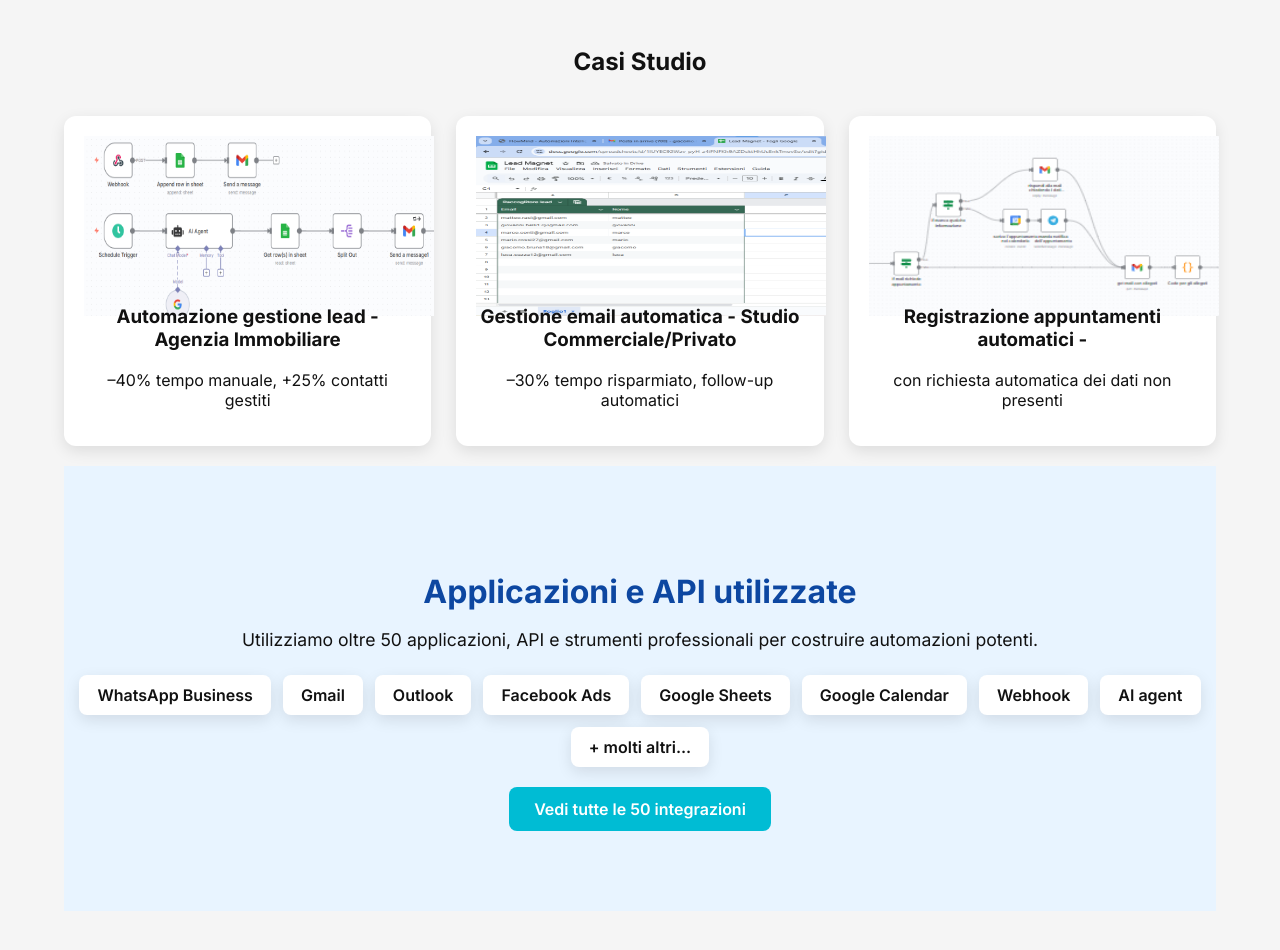
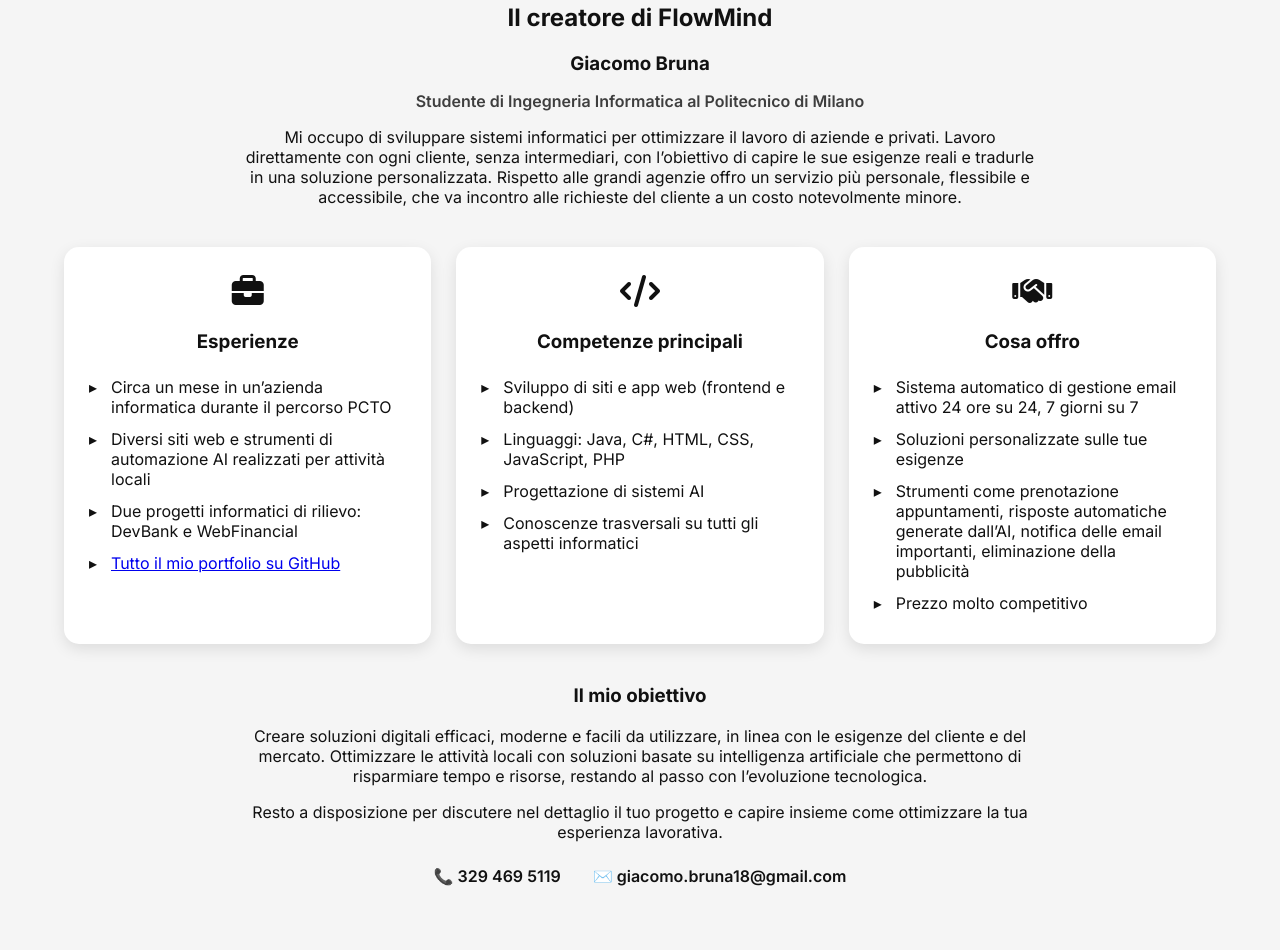
Before and after one commit to Jack1810licata/flowmindn8n, a plain HTML site: page index.html in a window 1280 px wide. Shown: the part 1730-2680 px from the top of the page. Drawn offline with Linux system fonts and the light colour scheme.

Commit message:
Update index.html

```diff
--- a/index.html
+++ b/index.html
@@ -10,6 +10,18 @@
         href="https://fonts.googleapis.com/css2?family=Inter:wght@400;600;700&family=Poppins:wght@400;600;700&display=swap"
         rel="stylesheet">
     <script src="https://kit.fontawesome.com/a076d05399.js" crossorigin="anonymous"></script>
+    <style>
+        .creator-intro { max-width: 800px; margin: 0 auto 40px; text-align: center; }
+        .creator-intro h3 { margin-bottom: 4px; }
+        .creator-role { font-weight: 600; opacity: .8; margin-bottom: 16px; }
+        .creator-card ul { list-style: none; padding: 0; margin: 12px 0 0; text-align: left; }
+        .creator-card li { position: relative; padding: 6px 0 6px 22px; }
+        .creator-card li::before { content: "▸"; position: absolute; left: 0; }
+        .creator-card a { text-decoration: underline; }
+        .creator-goal { max-width: 800px; margin: 40px auto 0; text-align: center; }
+        .creator-contacts { display: flex; flex-wrap: wrap; justify-content: center; gap: 12px 32px; margin-top: 24px; font-weight: 600; }
+        .creator-contacts a { color: inherit; text-decoration: none; }
+    </style>
 </head>
 
 <body>
@@ -21,6 +33,7 @@
                     <li><a href="#home">Home</a></li>
                     <li><a href="#services">Servizi</a></li>
                     <li><a href="#about">Chi Siamo</a></li>
+                    <li><a href="#creator">Il Creatore</a></li>
                     <li><a href="#cases">Casi Studio</a></li>
                     <li><a href="#contact">Contatti</a></li>
                 </ul>
@@ -34,8 +47,6 @@
                 <h2>Automazioni intelligenti per far crescere la tua azienda.</h2>
                 <p>FlowMind sviluppa soluzioni personalizzate per ottimizzare processi, gestire lead e automatizzare
                     comunicazioni.</p>
-                <a href="#contact" class="btn-primary btn-animate">Richiedi una demo gratuita e un video
-                    illustrativo</a>
             </div>
 
         </div>
@@ -90,6 +101,71 @@
                 <li>Trasparenza</li>
             </ul>
             <p>Strumenti utilizzati: n8n, AI, API</p>
+        </div>
+    </section>
+
+    <section id="creator" class="services-section creator-section">
+        <div class="container">
+            <h2 class="fade-in">Il creatore di FlowMind</h2>
+
+            <div class="creator-intro fade-in">
+                <h3>Giacomo Bruna</h3>
+                <p class="creator-role">Studente di Ingegneria Informatica al Politecnico di Milano</p>
+                <p>Mi occupo di sviluppare sistemi informatici per ottimizzare il lavoro di aziende e privati.
+                    Lavoro direttamente con ogni cliente, senza intermediari, con l’obiettivo di capire le sue
+                    esigenze reali e tradurle in una soluzione personalizzata. Rispetto alle grandi agenzie offro un
+                    servizio più personale, flessibile e accessibile, che va incontro alle richieste del cliente a
+                    un costo notevolmente minore.</p>
+            </div>
+
+            <div class="services-grid">
+                <div class="service-card creator-card fade-in">
+                    <div class="icon"><i class="fas fa-briefcase"></i></div>
+                    <h3>Esperienze</h3>
+                    <ul>
+                        <li>Circa un mese in un’azienda informatica durante il percorso PCTO</li>
+                        <li>Diversi siti web e strumenti di automazione AI realizzati per attività locali</li>
+                        <li>Due progetti informatici di rilievo: DevBank e WebFinancial</li>
+                        <li><a href="https://github.com/GiacomoBrunaScuola?tab=repositories" target="_blank"
+                                rel="noopener">Tutto il mio portfolio su GitHub</a></li>
+                    </ul>
+                </div>
+                <div class="service-card creator-card fade-in">
+                    <div class="icon"><i class="fas fa-code"></i></div>
+                    <h3>Competenze principali</h3>
+                    <ul>
+                        <li>Sviluppo di siti e app web (frontend e backend)</li>
+                        <li>Linguaggi: Java, C#, HTML, CSS, JavaScript, PHP</li>
+                        <li>Progettazione di sistemi AI</li>
+                        <li>Conoscenze trasversali su tutti gli aspetti informatici</li>
+                    </ul>
+                </div>
+                <div class="service-card creator-card fade-in">
+                    <div class="icon"><i class="fas fa-handshake"></i></div>
+                    <h3>Cosa offro</h3>
+                    <ul>
+                        <li>Sistema automatico di gestione email attivo 24 ore su 24, 7 giorni su 7</li>
+                        <li>Soluzioni personalizzate sulle tue esigenze</li>
+                        <li>Strumenti come prenotazione appuntamenti, risposte automatiche generate dall’AI, notifica
+                            delle email importanti, eliminazione della pubblicità</li>
+                        <li>Prezzo molto competitivo</li>
+                    </ul>
+                </div>
+            </div>
+
+            <div class="creator-goal fade-in">
+                <h3>Il mio obiettivo</h3>
+                <p>Creare soluzioni digitali efficaci, moderne e facili da utilizzare, in linea con le esigenze del
+                    cliente e del mercato. Ottimizzare le attività locali con soluzioni basate su intelligenza
+                    artificiale che permettono di risparmiare tempo e risorse, restando al passo con l’evoluzione
+                    tecnologica.</p>
+                <p>Resto a disposizione per discutere nel dettaglio il tuo progetto e capire insieme come ottimizzare
+                    la tua esperienza lavorativa.</p>
+                <div class="creator-contacts">
+                    <a href="tel:+393294695119">📞 329 469 5119</a>
+                    <a href="mailto:giacomo.bruna18@gmail.com">✉️ giacomo.bruna18@gmail.com</a>
+                </div>
+            </div>
         </div>
     </section>
 
```
